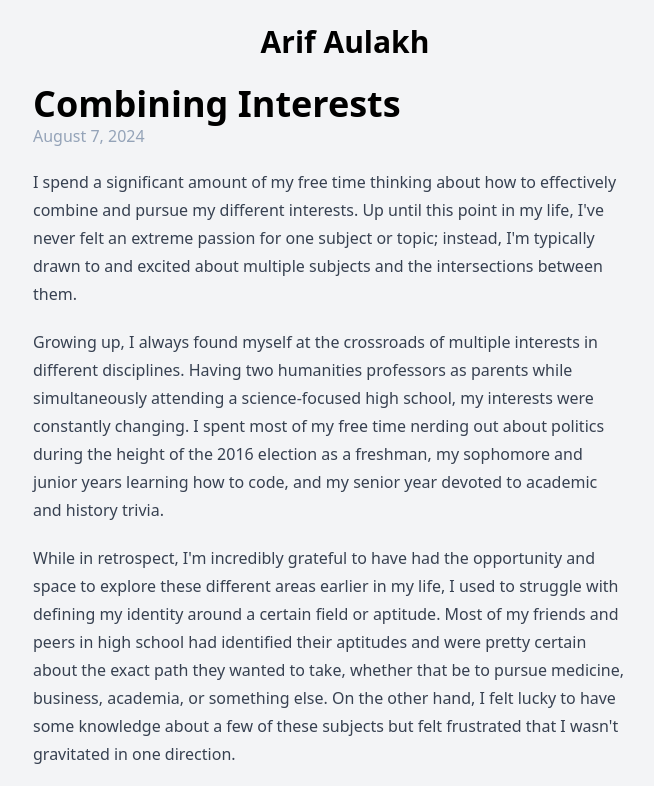
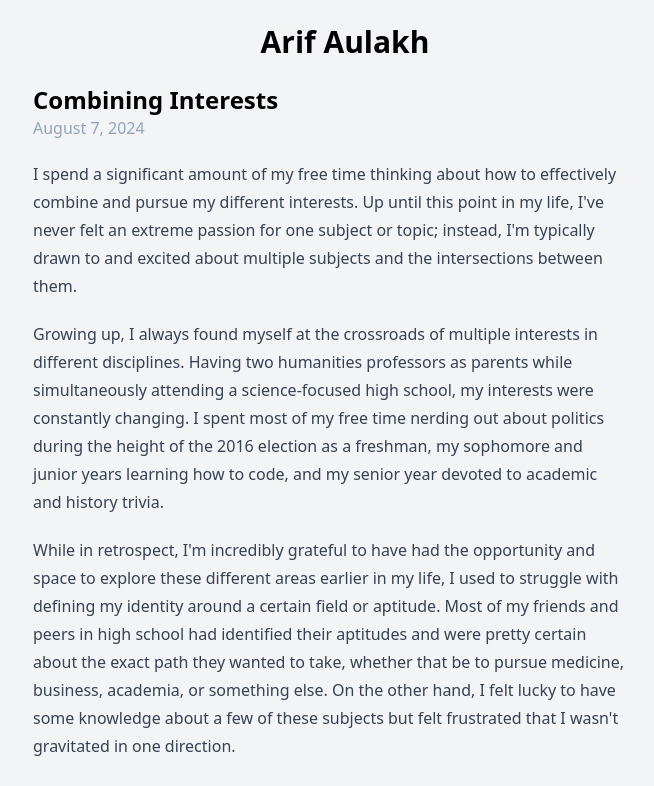
Before and after one commit to arifaulakh/personal-website, a Next.js app: page /posts/combining-interests in a window 1280 px wide. Shown: the top 786 px of the page, without its empty margins (295-949 px from the left). Built offline with nearby package versions, Linux system fonts and the light colour scheme.

Commit message:
make title smaller

```diff
--- a/app/posts/[slug]/page.tsx
+++ b/app/posts/[slug]/page.tsx
@@ -23,7 +23,7 @@
     const post = getPostContent(slug);
     return (
         <div>
-            <h1 className="text-4xl font-bold text-black">{post.data.title}</h1>
+            <h1 className="text-2xl font-bold text-black">{post.data.title}</h1>
             <h2 className="text-slate-400">{post.data.date}</h2>
             <article className="prose lg:prose-base">
                 <Markdown>{post.content}</Markdown>
```
